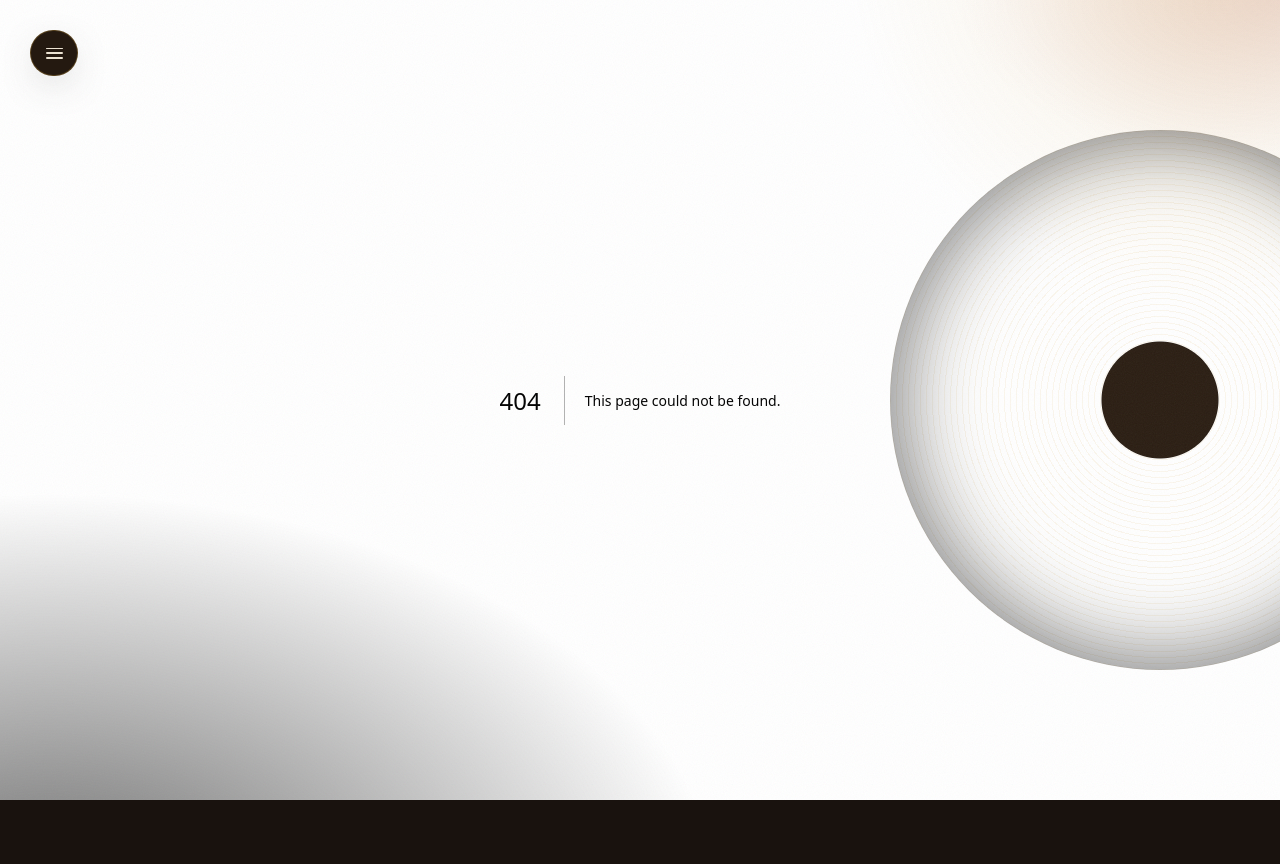
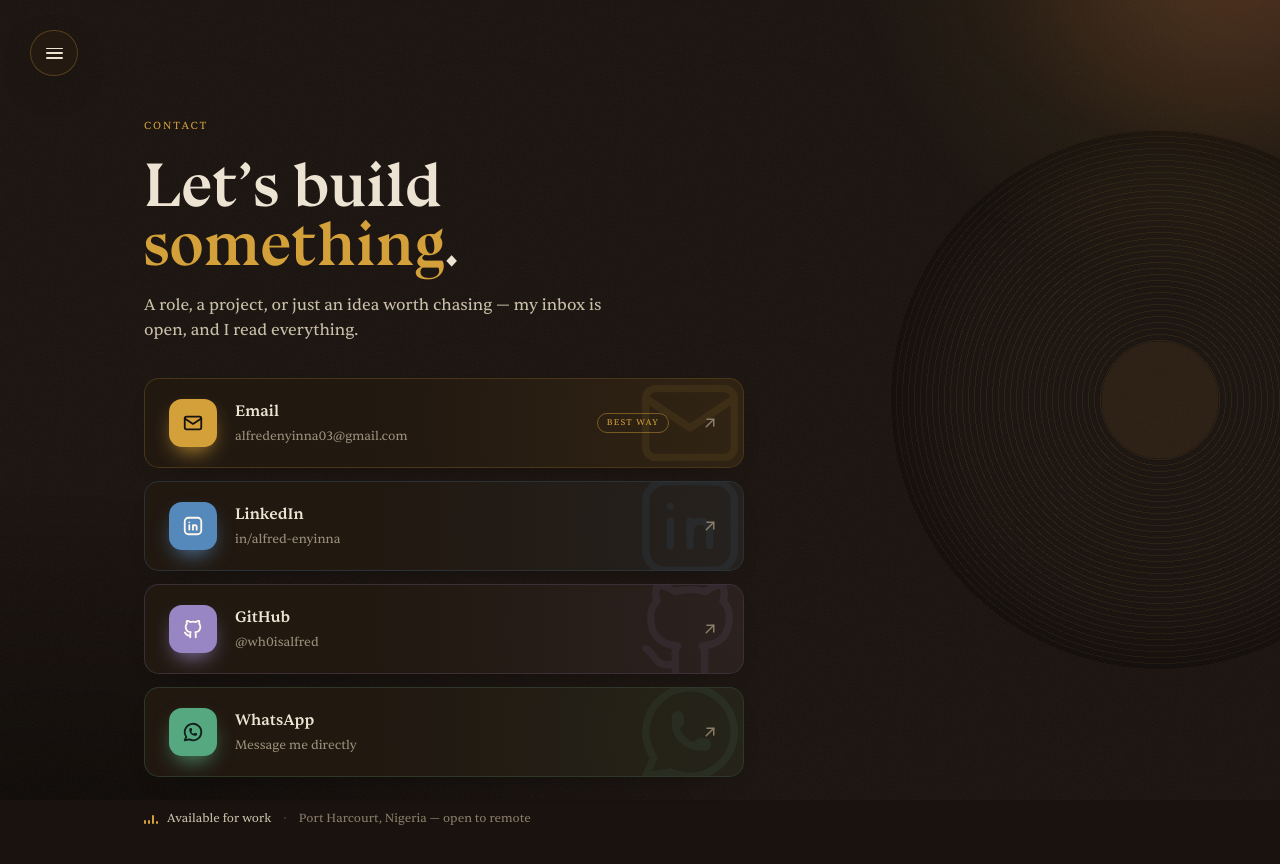
Before and after one commit to wh0isalfred/portfolio-website, a Next.js app: page /contact in a window 1280 px wide. Before the commit this address had no page. Shown: the top 864 px of the page. Before the commit the page ends 800 px from the top, so only its background shows below. Built offline with nearby package versions, Linux system fonts and the light colour scheme.

Commit message:
feat(contact): contact page with color-coded channel cards + availability status

```diff
--- /dev/null
+++ b/app/contact/page.tsx
@@ -0,0 +1,103 @@
+import {
+  IconMail,
+  IconBrandLinkedin,
+  IconBrandGithub,
+  IconBrandWhatsapp,
+  IconArrowUpRight,
+} from "@tabler/icons-react";
+import type { CSSProperties } from "react";
+
+const channels = [
+  {
+    label: "Email",
+    handle: "alfredenyinna03@gmail.com",
+    href: "mailto:alfredenyinna03@gmail.com",
+    Icon: IconMail,
+    accent: "#d4a03a",
+    ictext: "#19120e",
+    tag: "Best way",
+    external: false,
+  },
+  {
+    label: "LinkedIn",
+    handle: "in/alfred-enyinna",
+    href: "https://www.linkedin.com/in/alfred-enyinna-b7700b414/",
+    Icon: IconBrandLinkedin,
+    accent: "#5588bb",
+    ictext: "#fdf8ee",
+    external: true,
+  },
+  {
+    label: "GitHub",
+    handle: "@wh0isalfred",
+    href: "https://github.com/wh0isalfred",
+    Icon: IconBrandGithub,
+    accent: "#9886c4",
+    ictext: "#fdf8ee",
+    external: true,
+  },
+  {
+    label: "WhatsApp",
+    handle: "Message me directly",
+    href: "https://wa.me/2347065772394",
+    Icon: IconBrandWhatsapp,
+    accent: "#56a880",
+    ictext: "#0f211a",
+    external: true,
+  },
+];
+
+export default function ContactPage() {
+  return (
+    <main className="contact-page">
+      <div className="ct-inner">
+        <div className="ct-label">Contact</div>
+        <h1 className="ct-head">
+          Let’s build <em>something</em>.
+        </h1>
+        <p className="ct-sub">
+          A role, a project, or just an idea worth chasing — my inbox is open,
+          and I read everything.
+        </p>
+
+        <div className="channels">
+          {channels.map((c) => (
+            <a
+              key={c.label}
+              className={`chan${c.tag ? " has-tag" : ""}`}
+              href={c.href}
+              style={{ "--accent": c.accent, "--ictext": c.ictext } as CSSProperties}
+              {...(c.external
+                ? { target: "_blank", rel: "noopener noreferrer" }
+                : {})}
+            >
+              <c.Icon size={118} stroke={1.5} className="glyph" aria-hidden />
+              <span className="chan-ic">
+                <c.Icon size={22} stroke={2} />
+              </span>
+              <span className="chan-meta">
+                <b>{c.label}</b>
+                <span>{c.handle}</span>
+              </span>
+              {c.tag && <span className="tag">{c.tag}</span>}
+              <span className="chan-arr">
+                <IconArrowUpRight size={18} stroke={2} />
+              </span>
+            </a>
+          ))}
+        </div>
+
+        <div className="ct-status">
+          <span className="avail">
+            <span className="ct-eq">
+              <i /><i /><i /><i />
+            </span>{" "}
+            Available for work
+          </span>
+          <span className="dotsep">·</span>
+          <span>Port Harcourt, Nigeria — open to remote</span>
+        </div>
+      </div>
+    </main>
+  );
+}
--- a/app/globals.css
+++ b/app/globals.css
@@ -212,3 +212,50 @@ body { font-family: var(--font-body), serif; overflow-x: hidden; }
   .about-page .qa-ans { transition:none; }
   .about-page .qa-ans p { transition:opacity .15s; }
 }
+
+
+/* ===== Contact page ===== */
+.contact-page { max-width:1040px; margin:0 auto; padding:118px 24px 90px; position:relative; z-index:1; }
+.contact-page .ct-inner { max-width:600px; }
+.contact-page .ct-label { font-size:10.5px; letter-spacing:.18em; text-transform:uppercase; color:var(--color-gold); margin-bottom:22px; }
+.contact-page .ct-head { font-family:var(--font-display); font-weight:700; font-size:clamp(42px,7vw,62px); line-height:.96; margin:0 0 18px; }
+.contact-page .ct-head em { font-style:normal; color:var(--color-gold); }
+.contact-page .ct-sub { font-size:16px; line-height:1.6; color:var(--color-cream-dim); margin:0 0 34px; max-width:460px; }
+
+.contact-page .channels { display:flex; flex-direction:column; gap:13px; margin-bottom:32px; }
+.contact-page .chan { position:relative; overflow:hidden; display:flex; align-items:center; gap:18px; background:#211810; border:1px solid color-mix(in srgb, var(--accent) 22%, transparent); border-radius:15px; padding:20px 24px; text-decoration:none; color:var(--color-cream); box-shadow:0 12px 34px -26px rgba(0,0,0,.85); transition:border-color .25s, transform .25s, box-shadow .25s; }
+.contact-page .chan::before { content:""; position:absolute; inset:0; background:radial-gradient(circle at 100% 50%, color-mix(in srgb, var(--accent) 16%, transparent), transparent 62%); opacity:.55; transition:opacity .3s; z-index:0; }
+.contact-page .chan:hover { transform:translateY(-3px); border-color:color-mix(in srgb, var(--accent) 60%, transparent); box-shadow:0 20px 46px -24px rgba(0,0,0,.9), 0 0 30px -16px var(--accent); }
+.contact-page .chan:hover::before { opacity:1; }
+.contact-page .chan .glyph { position:absolute; right:-6px; top:50%; transform:translateY(-50%); color:var(--accent); opacity:.09; pointer-events:none; z-index:0; transition:opacity .3s, transform .35s cubic-bezier(.2,.7,.2,1); }
+.contact-page .chan:hover .glyph { opacity:.16; transform:translateY(-50%) translateX(-5px) rotate(-5deg); }
+.contact-page .chan-ic { position:relative; z-index:1; width:48px; height:48px; border-radius:13px; background:var(--accent); color:var(--ictext); display:flex; align-items:center; justify-content:center; flex-shrink:0; box-shadow:0 10px 22px -8px var(--accent); }
+.contact-page .chan-meta { position:relative; z-index:1; display:flex; flex-direction:column; gap:3px; min-width:0; }
+.contact-page .chan-meta b { font-size:15.5px; color:var(--color-cream); font-weight:500; }
+.contact-page .chan-meta span { font-size:12.5px; color:var(--color-muted); white-space:nowrap; overflow:hidden; text-overflow:ellipsis; }
+.contact-page .chan-arr { position:relative; z-index:1; margin-left:auto; color:var(--color-muted-2); display:flex; flex-shrink:0; transition:color .2s, transform .25s; }
+.contact-page .chan:hover .chan-arr { color:var(--accent); transform:translate(3px,-3px); }
+.contact-page .tag { position:relative; z-index:1; font-size:8.5px; letter-spacing:.14em; text-transform:uppercase; color:var(--accent); border:1px solid color-mix(in srgb, var(--accent) 45%, transparent); border-radius:100px; padding:3px 9px; margin-left:auto; flex-shrink:0; }
+.contact-page .chan.has-tag .chan-arr { margin-left:14px; }
+
+.contact-page .ct-status { display:flex; align-items:center; gap:12px; font-size:12px; color:var(--color-muted-2); flex-wrap:wrap; }
+.contact-page .avail { display:flex; align-items:center; gap:9px; color:var(--color-cream-dim); }
+.contact-page .ct-eq { display:flex; align-items:flex-end; gap:2px; height:12px; }
+.contact-page .ct-eq i { width:2px; background:var(--color-gold); border-radius:1px; height:4px; animation:ctEq .9s ease-in-out infinite; }
+.contact-page .ct-eq i:nth-child(2) { animation-delay:.18s; }
+.contact-page .ct-eq i:nth-child(3) { animation-delay:.36s; }
+.contact-page .ct-eq i:nth-child(4) { animation-delay:.12s; }
+@keyframes ctEq { 0%,100% { height:3px; } 50% { height:12px; } }
+.contact-page .dotsep { color:var(--color-faint); }
+
+@media (max-width:560px) {
+  .contact-page { padding:100px 18px 70px; }
+  .contact-page .chan-meta span { white-space:normal; }
+}
+
+@media (prefers-reduced-motion: reduce) {
+  .contact-page .ct-eq i { animation:none; height:8px; }
+  .contact-page .chan,
+  .contact-page .chan .glyph,
+  .contact-page .chan-arr { transition:none; }
+}
```
